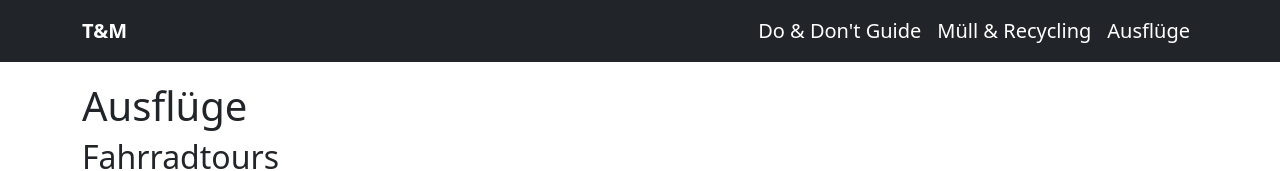
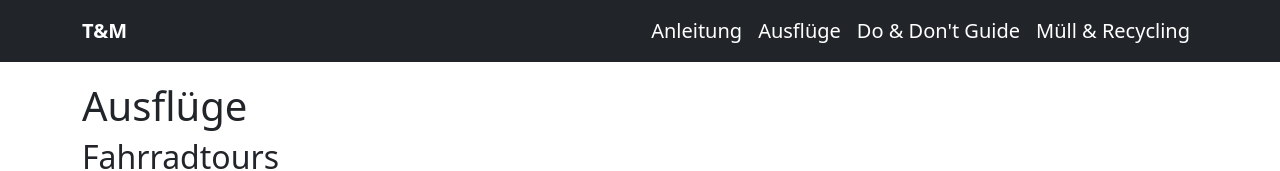
Before and after one commit to eelok/homelink-svelte, a SvelteKit app: page /de/excursions in a window 1280 px wide. Shown: the top 171 px of the page. Built offline with nearby package versions, Linux system fonts and the light colour scheme.

Commit message:
fix urls

```diff
--- a/src/components/navigation.svelte
+++ b/src/components/navigation.svelte
@@ -3,6 +3,14 @@
 	const routes = {
 		'en': {
 			'urls': [
+				{
+					'title': 'Guide',
+					'url': '/en'
+				},
+				{
+					'title': 'Ausflüge',
+					'url': '/en/excursions'
+				},
 				{
 					'title': 'Do & Don\'t Guide',
 					'url': '/en/apartment-guide'
@@ -10,15 +18,19 @@
 				{
 					'title': 'Trash & Recycling',
 					'url': '/en/garbage'
-				},
-				{
-					'title': 'Ausflüge',
-					'url': '/en/excursions'
 				}
 			]
 		},
 		'de': {
 			'urls': [
+				{
+					'title': 'Anleitung',
+					'url': '/de'
+				},
+				{
+					'title': 'Ausflüge',
+					'url': '/de/excursions'
+				},
 				{
 					'title': 'Do & Don\'t Guide',
 					'url': '/de/apartment-guide'
@@ -26,10 +38,6 @@
 				{
 					'title': 'Müll & Recycling',
 					'url': '/de/garbage'
-				},
-				{
-					'title': 'Ausflüge',
-					'url': '/de/excursions'
 				}
 			]
 		}
```
